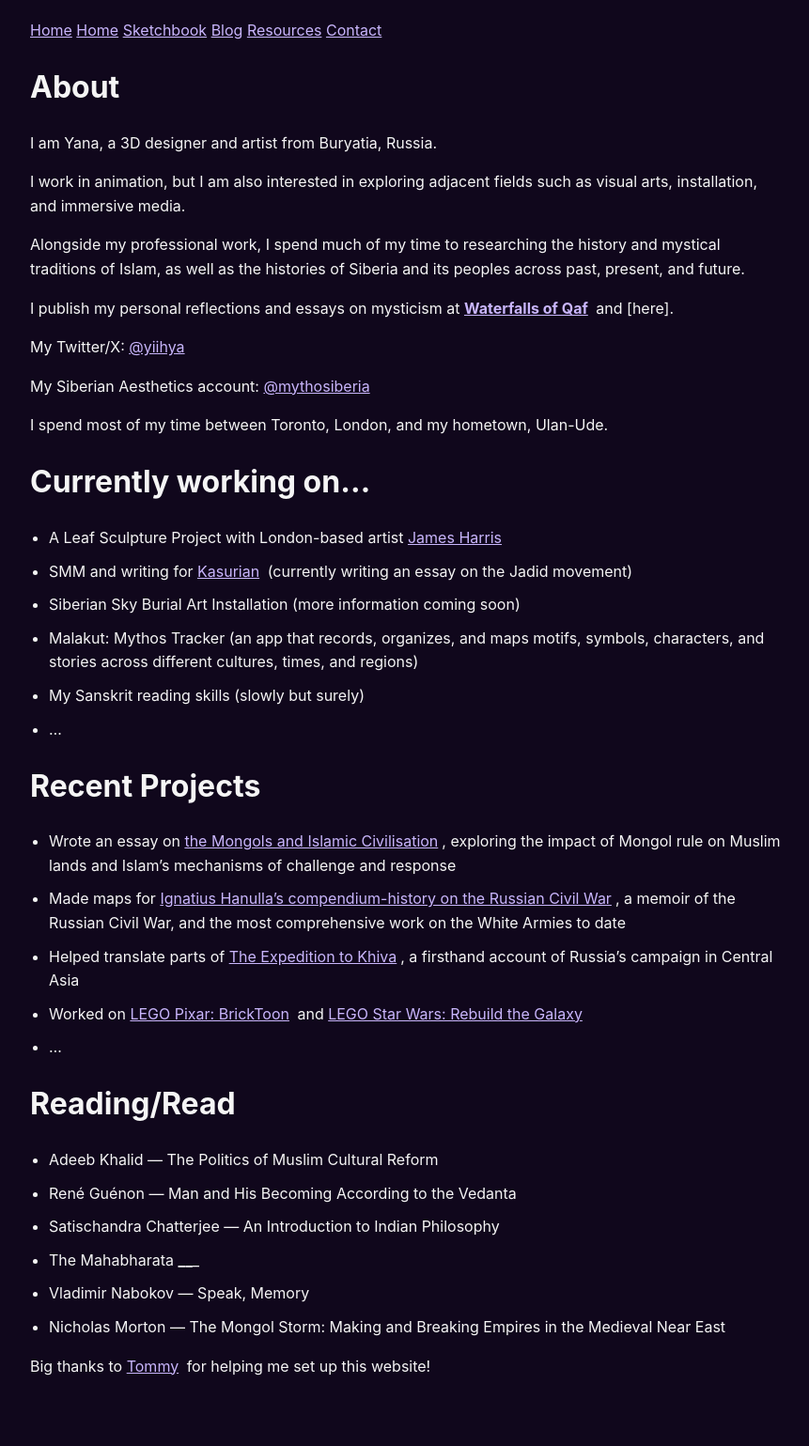
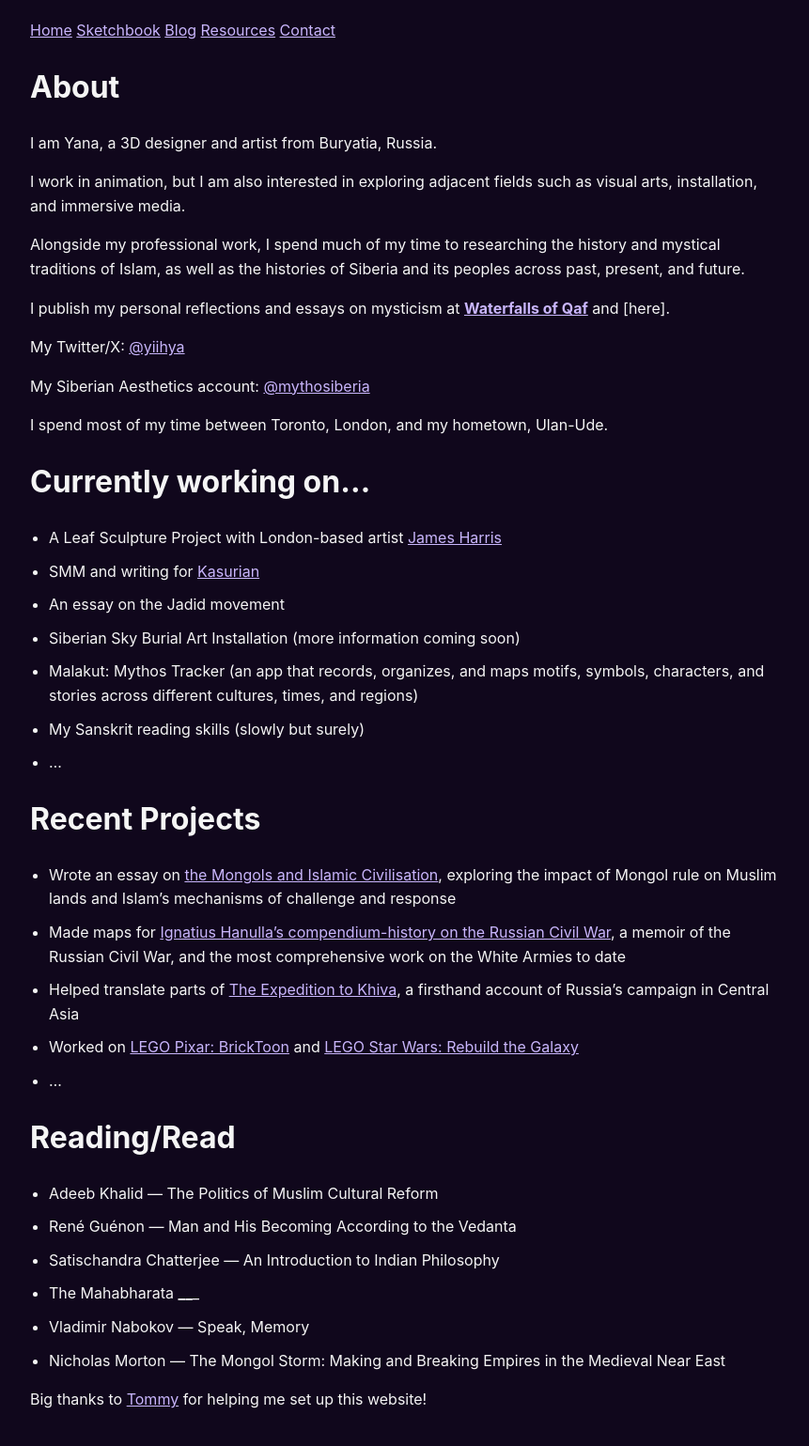
Before and after one commit to yanazuray/waterfalls-of-qaf, a Jekyll site: the page built from index.md, in a window 1280 px wide. Shown: the whole page at 94% size, without its empty margins (208-1069 px from the left). Built offline with Jekyll 4.4.1, drawn with Linux system fonts in a browser that asks for light colours; before the commit the page ends 1503 px from its top, so only the background shows below that.

Commit message:
vault backup: 2025-04-26 01:25:59

```diff
--- a/_data/navigation.yml
+++ b/_data/navigation.yml
@@ -6,3 +6,5 @@
   link: /blog.html
 - name: Sketchbook
   link: /sketchbook.html
+- name: Resources
+  link: /resources.html
--- a/_layouts/default.html
+++ b/_layouts/default.html
@@ -6,7 +6,7 @@
 </head>
 <body>
 <nav>
-  <a href="/">Home</a> <a href="{{ site.baseurl }}/Home">Home</a>
+  <a href="{{ site.baseurl }}/">Home</a>
   <a href="{{ site.baseurl }}/Sketchbook">Sketchbook</a>
   <a href="{{ site.baseurl }}/Blog">Blog</a>
   <a href="{{ site.baseurl }}/Resources">Resources</a>
--- a/assets/css/styles.scss
+++ b/assets/css/styles.scss
@@ -28,24 +28,6 @@
   }
 }
 
-/* External Links Icon */
-a[href^="http"]:not([href*="yourdomain.com"])::after {
-  content: ""; /* No icon normally */
-  display: inline-block;
-  font-size: 0.8em;
-  margin-left: 4px;
-  vertical-align: middle;
-  opacity: 0;
-  transform: translateY(-2px);
-  transition: opacity 0.2s ease, transform 0.2s ease;
-}
-
-a[href^="http"]:not([href*="yourdomain.com"]):hover::after {
-  content: " \279A"; /* Arrow appears on hover */
-  opacity: 1;
-  transform: translateY(0);
-}
-
 /* Lists */
 ul {
   padding-left: 20px;
--- a/index.md
+++ b/index.md
@@ -21,7 +21,8 @@
 # Currently working on...
 
 * A Leaf Sculpture Project with London-based artist [James Harris](https://www.jamesharris.co.uk/)
-* SMM and writing for [Kasurian](https://www.kasurian.com) (currently writing an essay on the Jadid movement)
+* SMM and writing for [Kasurian](https://www.kasurian.com)
+* An essay on the Jadid movement
 * Siberian Sky Burial Art Installation (more information coming soon)
 * Malakut: Mythos Tracker (an app that records, organizes, and maps motifs, symbols, characters, and stories across different cultures, times, and regions)
 * My Sanskrit reading skills (slowly but surely)
```
Also changed, not shown: .obsidian/workspace.json.
